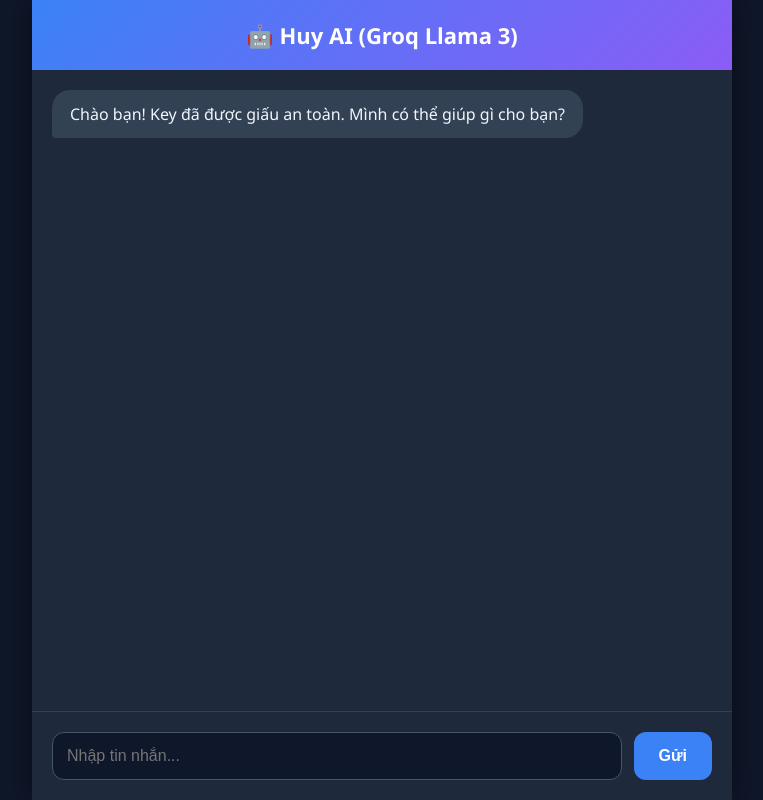
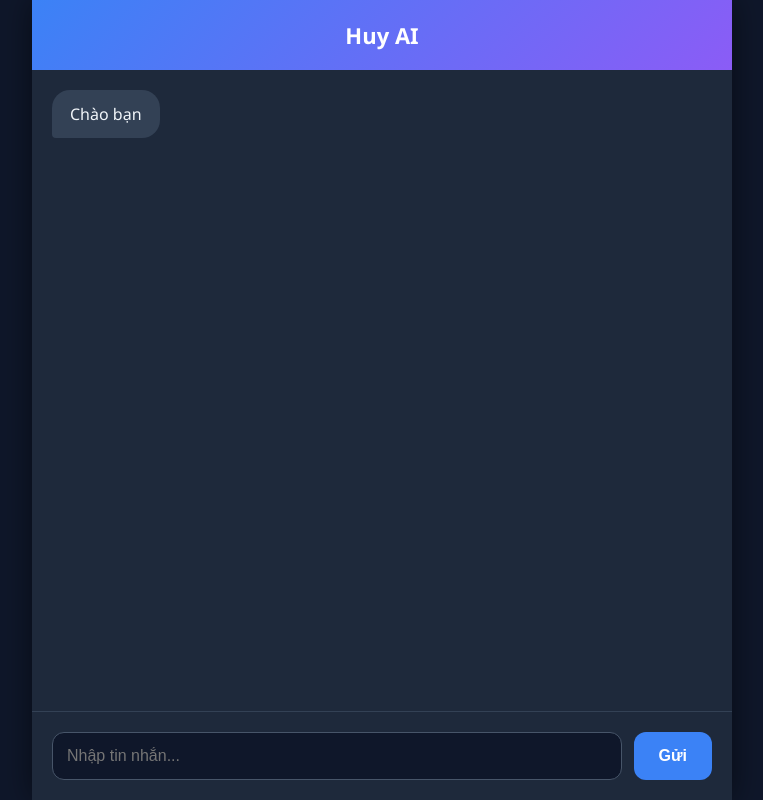
Before and after one commit to huyprojectvcode/huystart, a plain HTML site: page index.html in a window 1280 px wide. Shown: the whole page, without its empty margins (258-1021 px from the left). Drawn offline with Linux system fonts and the light colour scheme.

Commit message:
index.html

```diff
--- a/index.html
+++ b/index.html
@@ -23,9 +23,9 @@
 <body>
 
 <div class="chat-container">
-    <div class="header">🤖 Huy AI (Groq Llama 3)</div>
+    <div class="header"> Huy AI </div>
     <div class="chat-box" id="chatBox">
-        <div class="message ai">Chào bạn! Key đã được giấu an toàn. Mình có thể giúp gì cho bạn?</div>
+        <div class="message ai">Chào bạn</div>
     </div>
     <div class="input-area">
         <input type="text" id="userInput" placeholder="Nhập tin nhắn..." onkeypress="handleKeyPress(event)">
@@ -36,7 +36,7 @@
 <script>
     // ==========================================================
     // DÁN LINK CLOUDFLARE WORKER CỦA BẠN VÀO ĐÂY (Lấy ở Phần 2)
-    const PROXY_URL = "https://huy-ai-proxy.ten-cua-ban.workers.dev";
+    const PROXY_URL = "https://huy-ai-proxy.linhsever123.workers.dev";
     // ==========================================================
 
     const chatBox = document.getElementById('chatBox');
```
